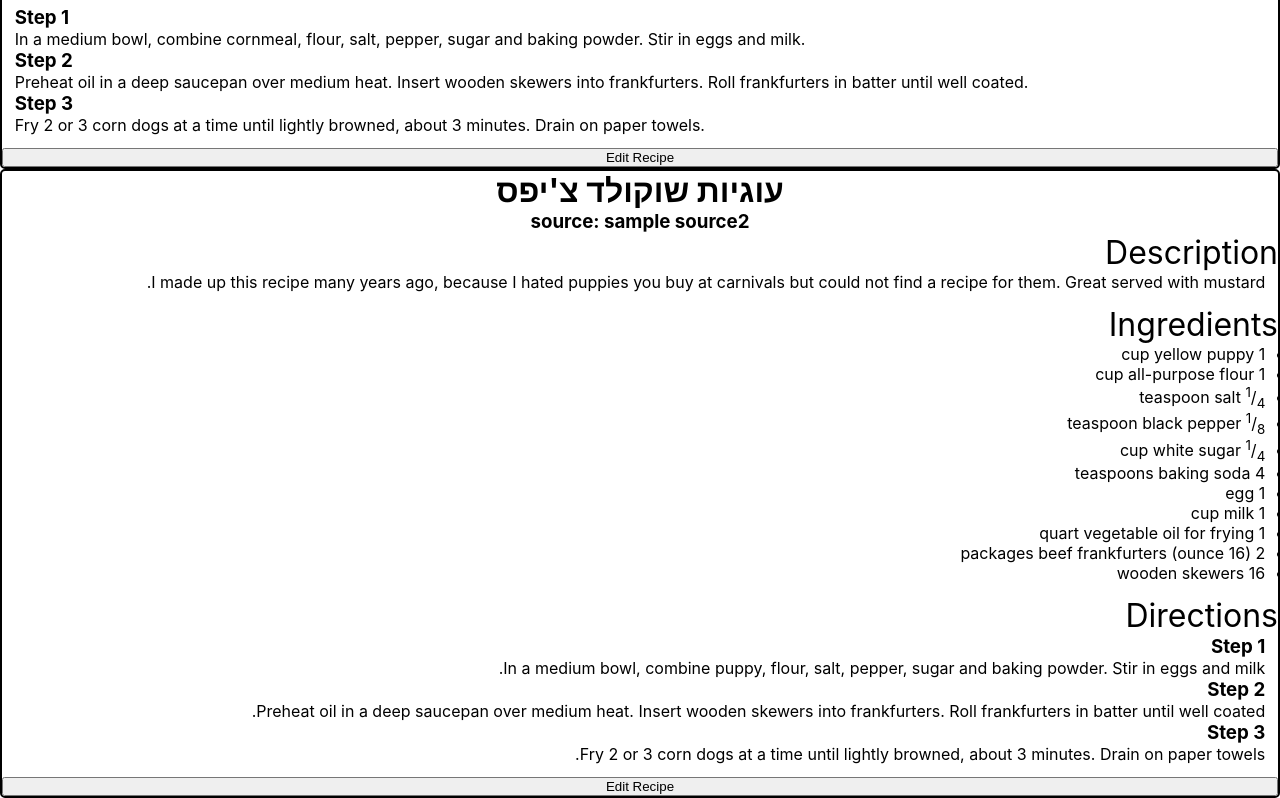
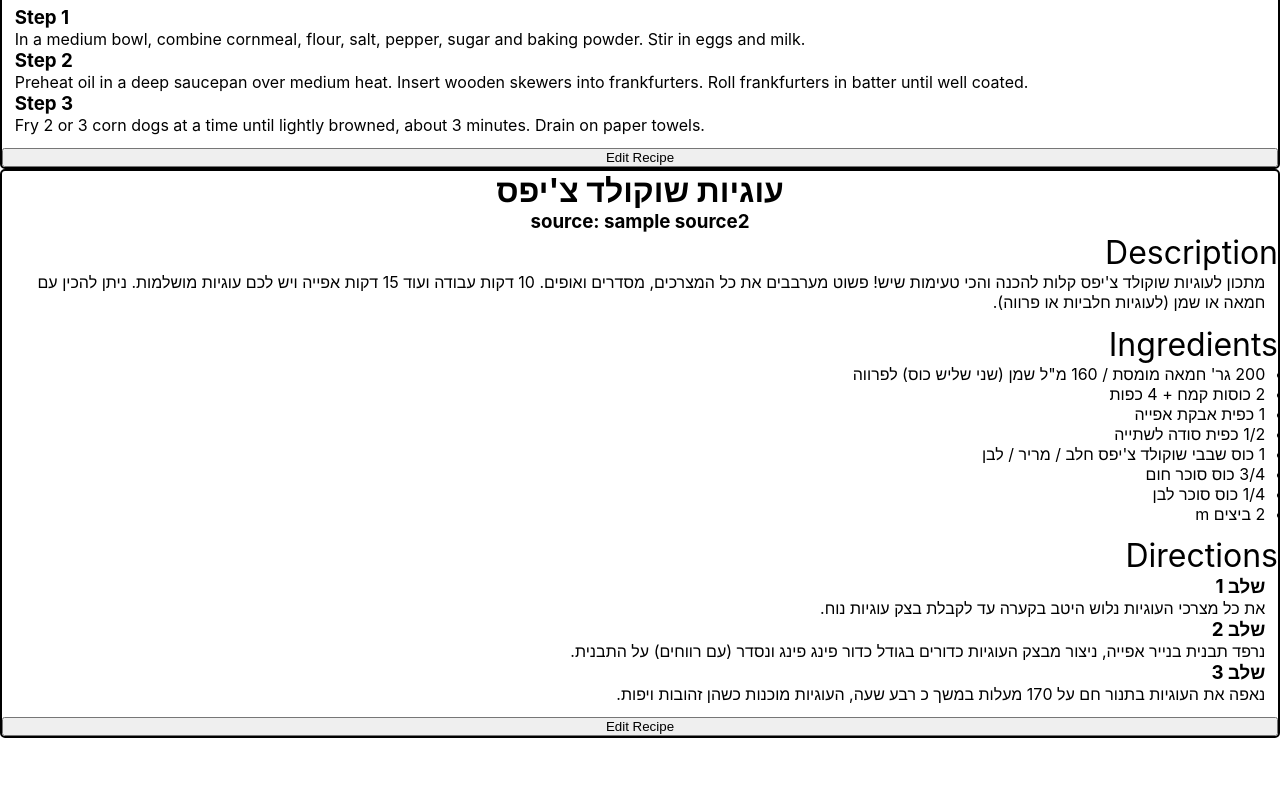
Before and after one commit to YotamGit/Recidex, a React (Create React App) app: page / in a window 1280 px wide. Shown: the part 501-1299 px from the top of the page. After the commit the page ends 1239 px from the top, so only its background shows below. Built offline with nearby package versions, Linux system fonts and the light colour scheme.

Commit message:
add hebrew example recipe

```diff
--- a/src/App.js
+++ b/src/App.js
@@ -10,10 +10,23 @@ function App() {
       title: "Corn Dogs",
       description:
         "I made up this recipe many years ago, because I loved the corn dogs you buy at carnivals but could not find a recipe for them. Great served with mustard. ",
-      ingredients:
-        "* 1 cup yellow cornmeal\n* 1 cup all-purpose flour\n* <sup>1</sup>/<sub>4</sub> teaspoon salt\n* <sup>1</sup>/<sub>8</sub> teaspoon black pepper\n* <sup>1</sup>/<sub>4</sub> cup white sugar\n* 4 teaspoons baking soda\n* 1 egg\n* 1 cup milk\n* 1 quart vegetable oil for frying\n* 2 (16 ounce) packages beef frankfurters\n* 16 wooden skewers",
-      directions:
-        "### Step 1\nIn a medium bowl, combine cornmeal, flour, salt, pepper, sugar and baking powder. Stir in eggs and milk.\n### Step 2\nPreheat oil in a deep saucepan over medium heat. Insert wooden skewers into frankfurters. Roll frankfurters in batter until well coated.\n### Step 3\nFry 2 or 3 corn dogs at a time until lightly browned, about 3 minutes. Drain on paper towels.",
+      ingredients: `* 1 cup yellow cornmeal
+        \n* 1 cup all-purpose flour
+        \n* <sup>1</sup>/<sub>4</sub> teaspoon salt
+        \n* <sup>1</sup>/<sub>8</sub> teaspoon black pepper
+        \n* <sup>1</sup>/<sub>4</sub> cup white sugar
+        \n* 4 teaspoons baking soda
+        \n* 1 egg
+        \n* 1 cup milk
+        \n* 1 quart vegetable oil for frying
+        \n* 2 (16 ounce) packages beef frankfurters
+        \n* 16 wooden skewers`,
+      directions: `### Step 1
+        \nIn a medium bowl, combine cornmeal, flour, salt, pepper, sugar and baking powder. Stir in eggs and milk.
+        \n### Step 2
+        \nPreheat oil in a deep saucepan over medium heat. Insert wooden skewers into frankfurters. Roll frankfurters in batter until well coated.
+        \n### Step 3
+        \nFry 2 or 3 corn dogs at a time until lightly browned, about 3 minutes. Drain on paper towels.`,
       rtl: false,
       source: "sample source 1",
     },
@@ -21,11 +34,21 @@ function App() {
       id: "2",
       title: "עוגיות שוקולד צ'יפס",
       description:
-        "I made up this recipe many years ago, because I hated puppies you buy at carnivals but could not find a recipe for them. Great served with mustard. ",
-      ingredients:
-        "* 1 cup yellow puppy\n* 1 cup all-purpose flour\n* <sup>1</sup>/<sub>4</sub> teaspoon salt\n* <sup>1</sup>/<sub>8</sub> teaspoon black pepper\n* <sup>1</sup>/<sub>4</sub> cup white sugar\n* 4 teaspoons baking soda\n* 1 egg\n* 1 cup milk\n* 1 quart vegetable oil for frying\n* 2 (16 ounce) packages beef frankfurters\n* 16 wooden skewers",
-      directions:
-        "### Step 1\nIn a medium bowl, combine puppy, flour, salt, pepper, sugar and baking powder. Stir in eggs and milk.\n### Step 2\nPreheat oil in a deep saucepan over medium heat. Insert wooden skewers into frankfurters. Roll frankfurters in batter until well coated.\n### Step 3\nFry 2 or 3 corn dogs at a time until lightly browned, about 3 minutes. Drain on paper towels.",
+        "מתכון לעוגיות שוקולד צ'יפס קלות להכנה והכי טעימות שיש! פשוט מערבבים את כל המצרכים, מסדרים ואופים. 10 דקות עבודה ועוד 15 דקות אפייה ויש לכם עוגיות מושלמות. ניתן להכין עם חמאה או שמן (לעוגיות חלביות או פרווה).",
+      ingredients: `* 200 גר' חמאה מומסת / 160 מ"ל שמן (שני שליש כוס) לפרווה
+        \n* 2 כוסות קמח + 4 כפות
+        \n* 1 כפית אבקת אפייה
+        \n* 1/2 כפית סודה לשתייה
+        \n* 1 כוס שבבי שוקולד צ'יפס חלב / מריר / לבן
+        \n* 3/4 כוס סוכר חום
+        \n* 1/4 כוס סוכר לבן
+        \n* 2 ביצים m`,
+      directions: `### שלב 1
+        \nאת כל מצרכי העוגיות נלוש היטב בקערה עד לקבלת בצק עוגיות נוח.
+        \n### שלב 2
+        \nנרפד תבנית בנייר אפייה, ניצור מבצק העוגיות כדורים בגודל כדור פינג פינג ונסדר (עם רווחים) על התבנית.
+        \n### שלב 3
+        \n נאפה את העוגיות בתנור חם על 170 מעלות במשך כ רבע שעה, העוגיות מוכנות כשהן זהובות ויפות.`,
       rtl: true,
       source: "sample source2",
     },
```
